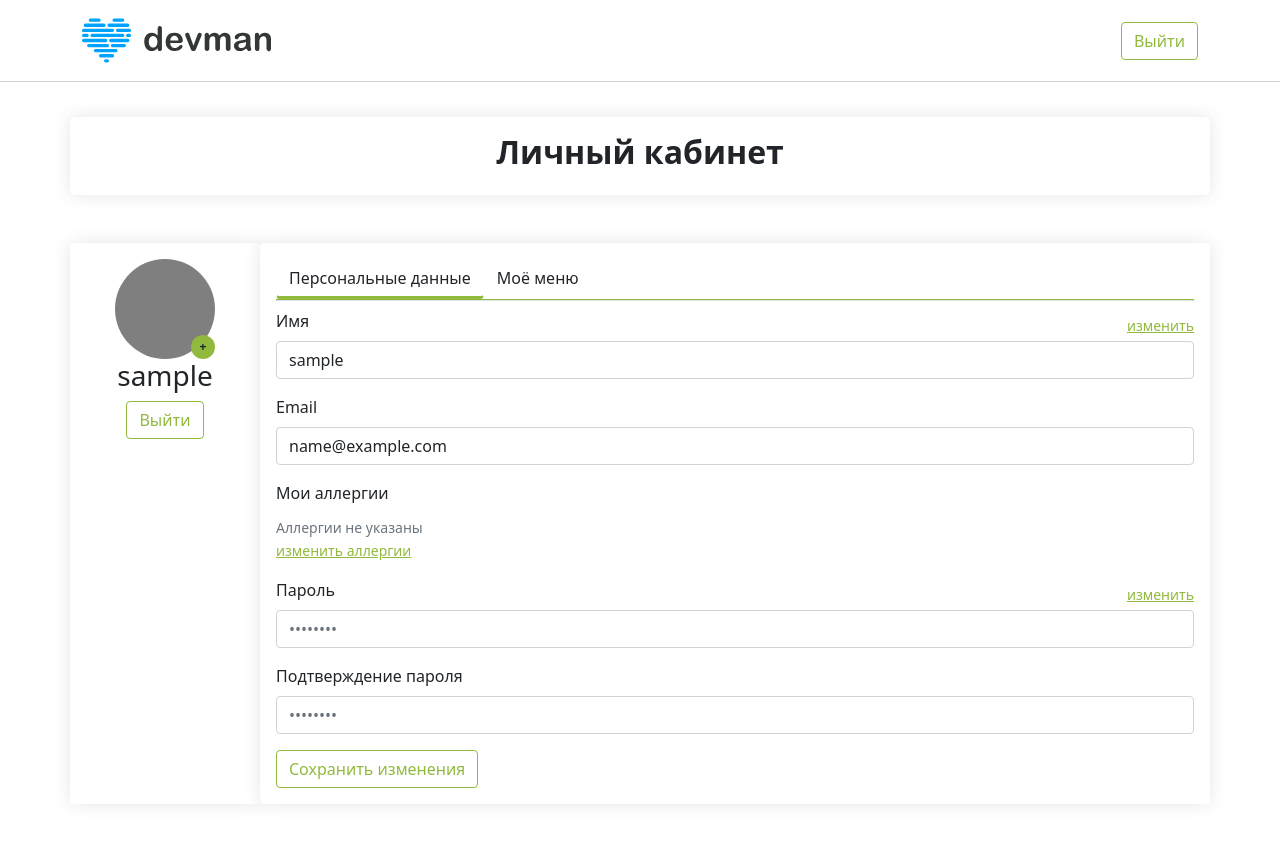
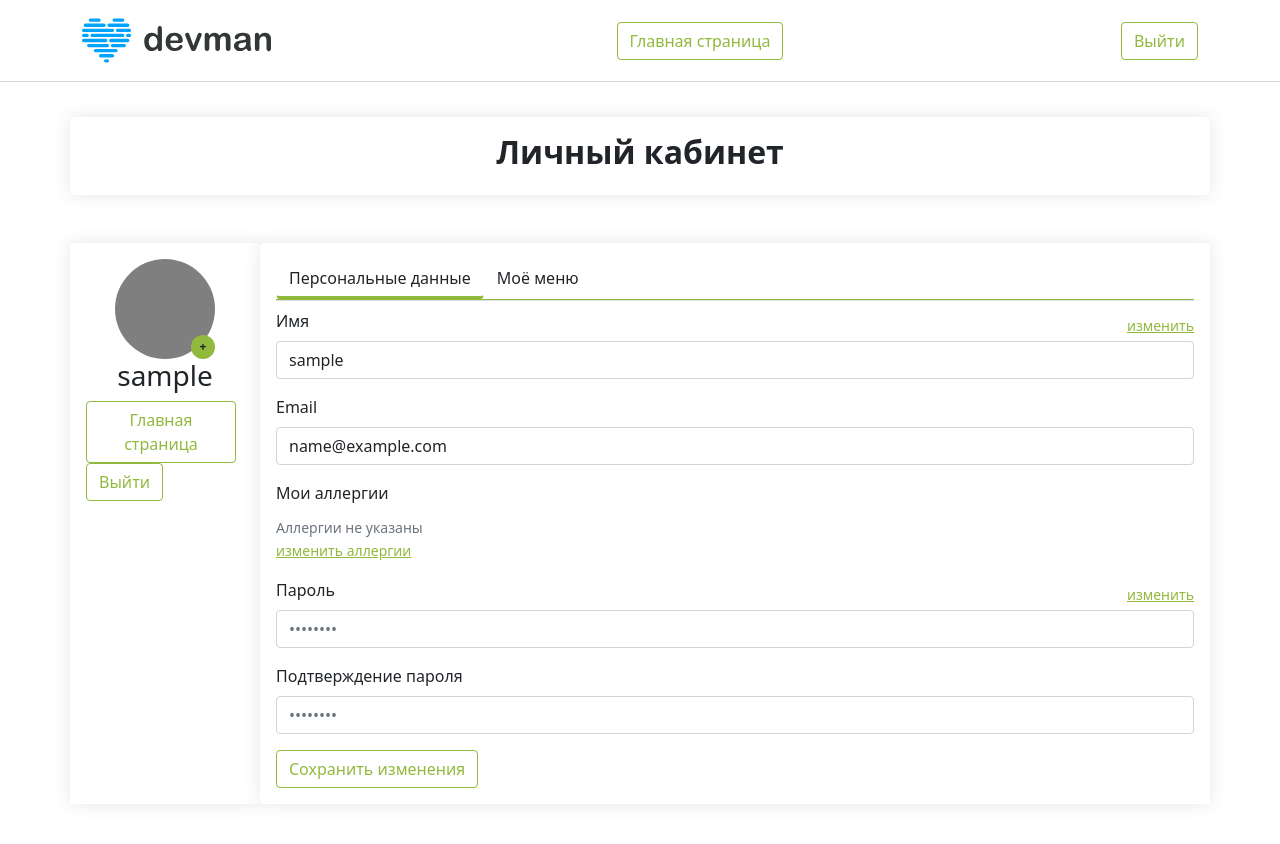
Before and after one commit to nastiaetstesha/FOOD, a Django app: page /lk/ in a window 1280 px wide. Shown: the top 844 px of the page. Run offline with Django 4.2, Linux system fonts and the light colour scheme; the visitor is signed in with stand-in values (Sample User, id 1); data comes from the database, SQL or seed files in the repository; data that the repository does not hold is empty.

Commit message:
added an exit to the main page

```diff
--- a/foodplan_app/templates/accounts/lk.html
+++ b/foodplan_app/templates/accounts/lk.html
@@ -4,6 +4,7 @@
 {% block title %}FoodPlan - Личный кабинет{% endblock %}
 
 {% block nav_buttons %}
+    <a href="{% url 'index' %}" class="btn btn-outline-primary shadow-none foodplan_green foodplan__border_green me-2">Главная страница</a>
     <a href="{% url 'logout' %}" class="btn btn-outline-success shadow-none foodplan_green foodplan__border_green">Выйти</a>
 {% endblock %}
 
@@ -30,6 +31,7 @@
                 </div>
                 <h3 class="card-title text-center">{{ user_page.username }}</h3>
                 <div class="d-block">
+                    <a href="{% url 'index' %}" class="btn btn-outline-primary shadow-none foodplan_green foodplan__border_green me-2">Главная страница</a>
                     <a href="{% url 'logout' %}" class="btn btn-outline-success shadow-none foodplan_green foodplan__border_green">Выйти</a>
                 </div>
             </div>
```
